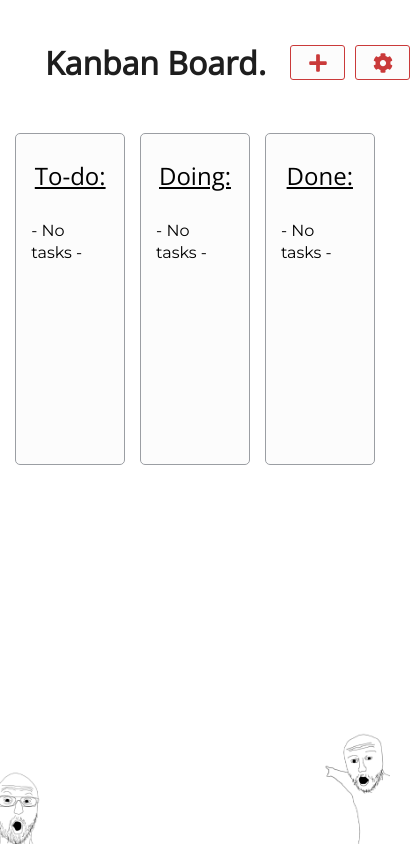
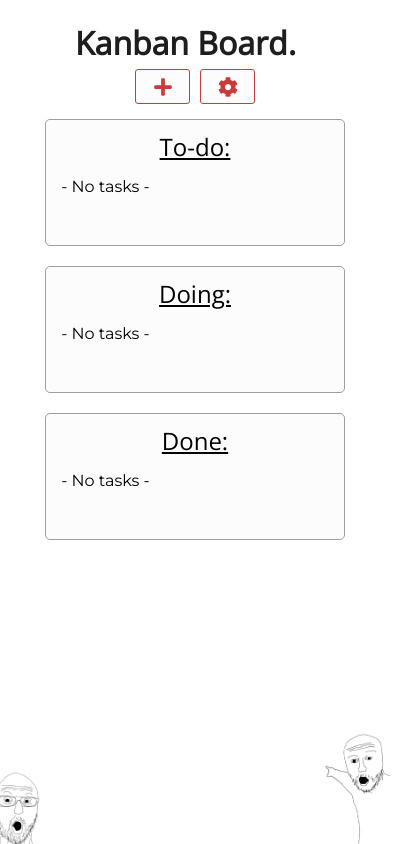
Before and after one commit to tcheric/KanbanBoard, a React (Create React App) app: page / in a window 390 px wide. Shown: the whole page, 415 px wide, since content can reach past the window. Built offline with nearby package versions, Linux system fonts and the light colour scheme.

Commit message:
made responsive with media query css

```diff
--- a/src/index.css
+++ b/src/index.css
@@ -514,7 +514,6 @@ svg {
   font-size: 13px;
   margin-bottom: 10px;
   font-style: italic;
-  /* padding-left: 8px; */
 }
 
 .modal-content-container input {
@@ -552,3 +551,63 @@ p#opening {
   margin-top: 6px;
   text-align: center;
 }
+
+/* Resize section */
+@media (max-width: 1000px)
+{
+  .board-container {
+    flex-direction: column;
+  }
+
+  .flex-child {
+    flex: 1;
+    width: auto;
+    margin-inline: 10%;
+    margin-block: 10px;
+  }
+
+  .board {
+    min-height: 100px;
+    margin: 0;
+    max-width: none;
+    padding-top: 10px;
+  }
+
+  .flex-child h2 {
+    text-align: center;
+    padding-bottom: 7px;
+    font-weight: 400;
+    margin-bottom: 5px;
+    margin-top: 0;
+    width: 100%;
+  }
+
+  .header-container {
+    padding: 0;
+  }
+
+  .header {
+    width: 400px;
+  }
+
+  .add-form {
+    margin-inline: 8%;
+    margin-bottom: 20px;
+  }
+
+  .add-form .form-control{
+    margin-top: 0;
+  }
+}
+
+@media (max-width: 420px) {
+  .header {
+    width: 100px;
+    display: flex;
+    flex-direction: column;
+  }
+
+  .header h1{
+    margin-bottom: 0;
+  }
+}
```
